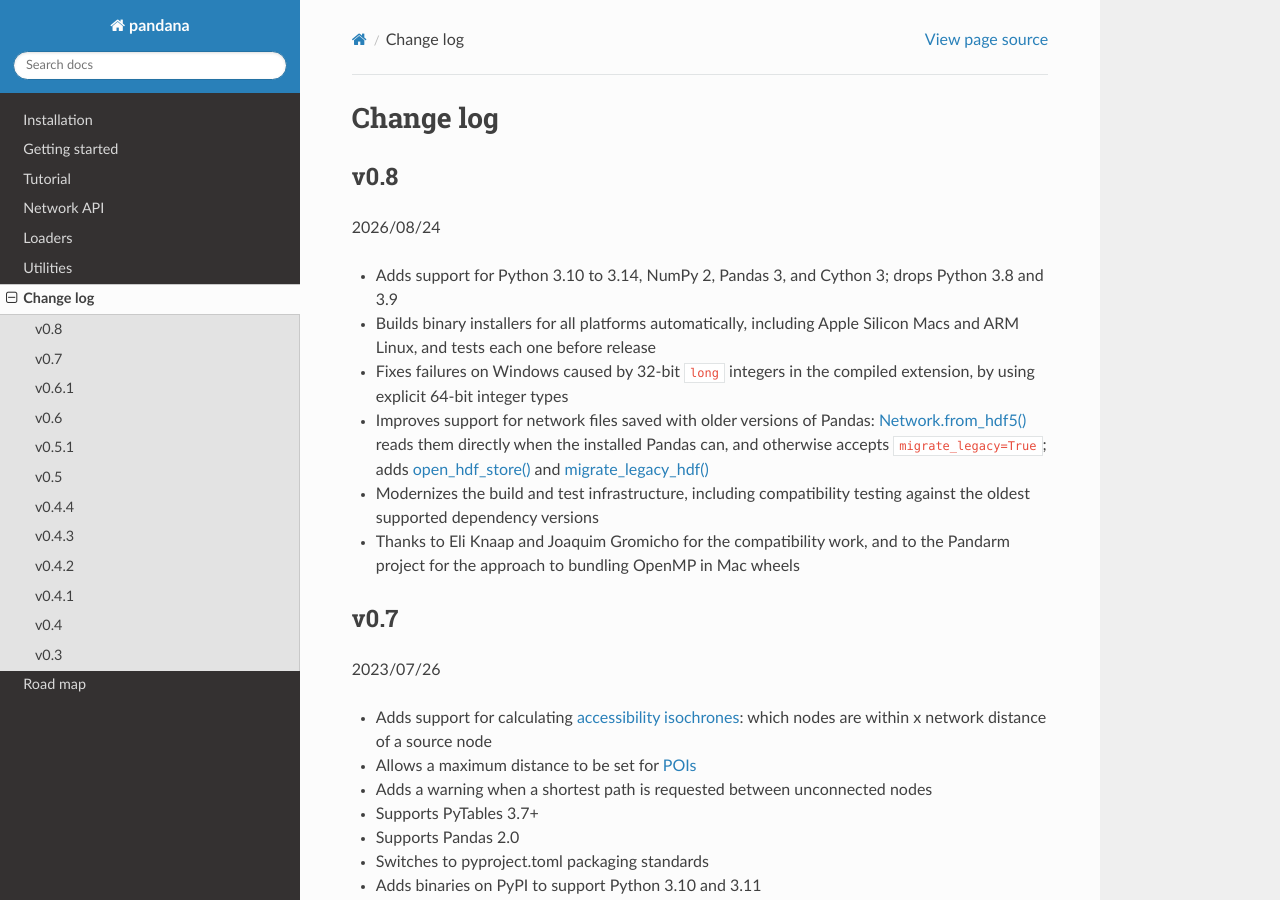
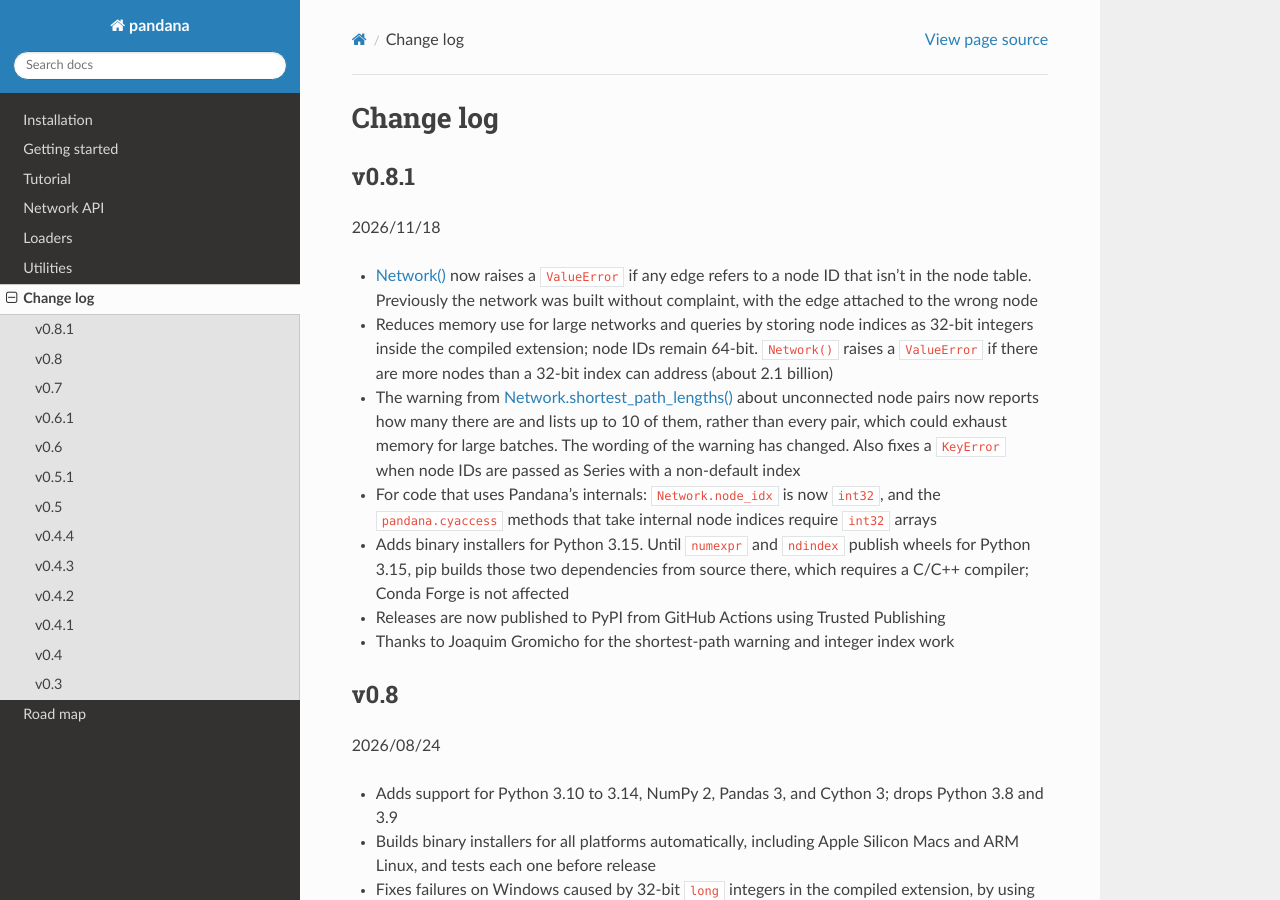
Before and after one commit to UDST/pandana, a Sphinx documentation site: the page built from docs/source/changelog.rst, in a window 1280 px wide and 900 px high. Built offline with Sphinx 7.4.7 and the Read the Docs theme 3.1.0, drawn with Linux system fonts in a browser that asks for light colours.

Commit message:
Add the v0.8.1 entry to the docs changelog

```diff
--- a/docs/source/changelog.rst
+++ b/docs/source/changelog.rst
@@ -1,5 +1,18 @@
 Change log
 ==========
+
+v0.8.1
+------
+
+2026/11/18
+
+* `Network() <network.html#pandana.network.Network>`_ now raises a ``ValueError`` if any edge refers to a node ID that isn't in the node table. Previously the network was built without complaint, with the edge attached to the wrong node
+* Reduces memory use for large networks and queries by storing node indices as 32-bit integers inside the compiled extension; node IDs remain 64-bit. ``Network()`` raises a ``ValueError`` if there are more nodes than a 32-bit index can address (about 2.1 billion)
+* The warning from `Network.shortest_path_lengths() <network.html#pandana.network.Network.shortest_path_lengths>`_ about unconnected node pairs now reports how many there are and lists up to 10 of them, rather than every pair, which could exhaust memory for large batches. The wording of the warning has changed. Also fixes a ``KeyError`` when node IDs are passed as Series with a non-default index
+* For code that uses Pandana's internals: ``Network.node_idx`` is now ``int32``, and the ``pandana.cyaccess`` methods that take internal node indices require ``int32`` arrays
+* Adds binary installers for Python 3.15. Until ``numexpr`` and ``ndindex`` publish wheels for Python 3.15, pip builds those two dependencies from source there, which requires a C/C++ compiler; Conda Forge is not affected
+* Releases are now published to PyPI from GitHub Actions using Trusted Publishing
+* Thanks to Joaquim Gromicho for the shortest-path warning and integer index work
 
 v0.8
 ----
```
Also changed, not shown: CONTRIBUTING.md (+1 -0 lines).
